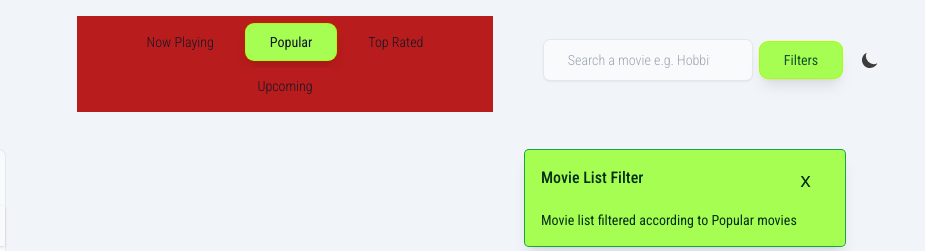
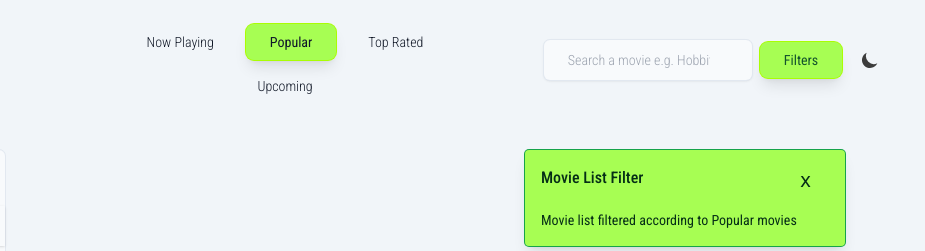
Before and after one commit to dumisa-sakhile/Cinema-Vibes, a website built with Vite: page index.html in a window 1280 px wide. Shown: the top 251 px of the page, 355-1280 px from the left. Built offline with nearby package versions, Linux system fonts and the light colour scheme; no server answers.

Commit message:
more color improvements

```diff
--- a/index.html
+++ b/index.html
@@ -51,7 +51,7 @@
 <!-- logo -->
 
 <!-- Movie List -->
-<nav id="movie-list-box" class="bg-red-700 p-2 min-w-[320px] w-full flex items-center justify-center flex-wrap gap-2 mt-2"></nav>
+<nav id="movie-list-box" class="dark:bg-[#151515] rounded-lg p-2 min-w-[320px] w-full flex items-center justify-center flex-wrap gap-2 mt-2"></nav>
 <!-- Movie List -->
 
 <!-- Searched Movie Name -->
@@ -64,7 +64,7 @@
 
   <!-- search -->
   <input type="search" name="movie-search" id="movie-search" placeholder="Search a movie e.g. Hobbit"
-    class="w-[90%] lg:w-[50%] rounded-md h-[40px] text-sm bg-slate-50 dark:bg-[#151515]  px-6 roboto-condensed-light shadow border-none focus:outline-none ring-[1px] ring-slate-200 dark:ring-[#151515] focus:ring-2 text-gray-900 dark:text-slate-300 accent-[#a7fe53] caret-[#a7fe53]"
+    class="w-[90%] lg:w-[50%] rounded-md h-[40px] text-sm bg-slate-50 dark:bg-[#151515]  px-6 roboto-condensed-light shadow border-none focus:outline-none ring-[1px] ring-slate-200 dark:ring-[#151515] focus:ring-2 text-gray-900 dark:text-slate-100 accent-[#a7fe53] caret-[#a7fe53]"
     autocomplete="off">
   <!-- search -->
 
--- a/style.css
+++ b/style.css
@@ -106,7 +106,7 @@ font-style: normal;
   }
 
   .filter-disabled{
-  @apply py-2 px-6 text-sm bg-inherit hover:ring-[1px] hover:ring-[#a7fe77]  rounded-md roboto-condensed-light border-none focus:outline-none focus:ring-2 text-gray-900 dark:text-slate-100 dark:hover:text-[#a7fe77] cursor-pointer capitalize;
+  @apply py-2 px-6 text-sm bg-inherit hover:ring-0  rounded-md roboto-condensed-light border-none focus:outline-none focus:ring-2 text-gray-900 dark:text-slate-100 dark:hover:text-[#a7fe77] cursor-pointer capitalize hover:roboto-condensed-bold;
 }
 
 .filter-active{
```
